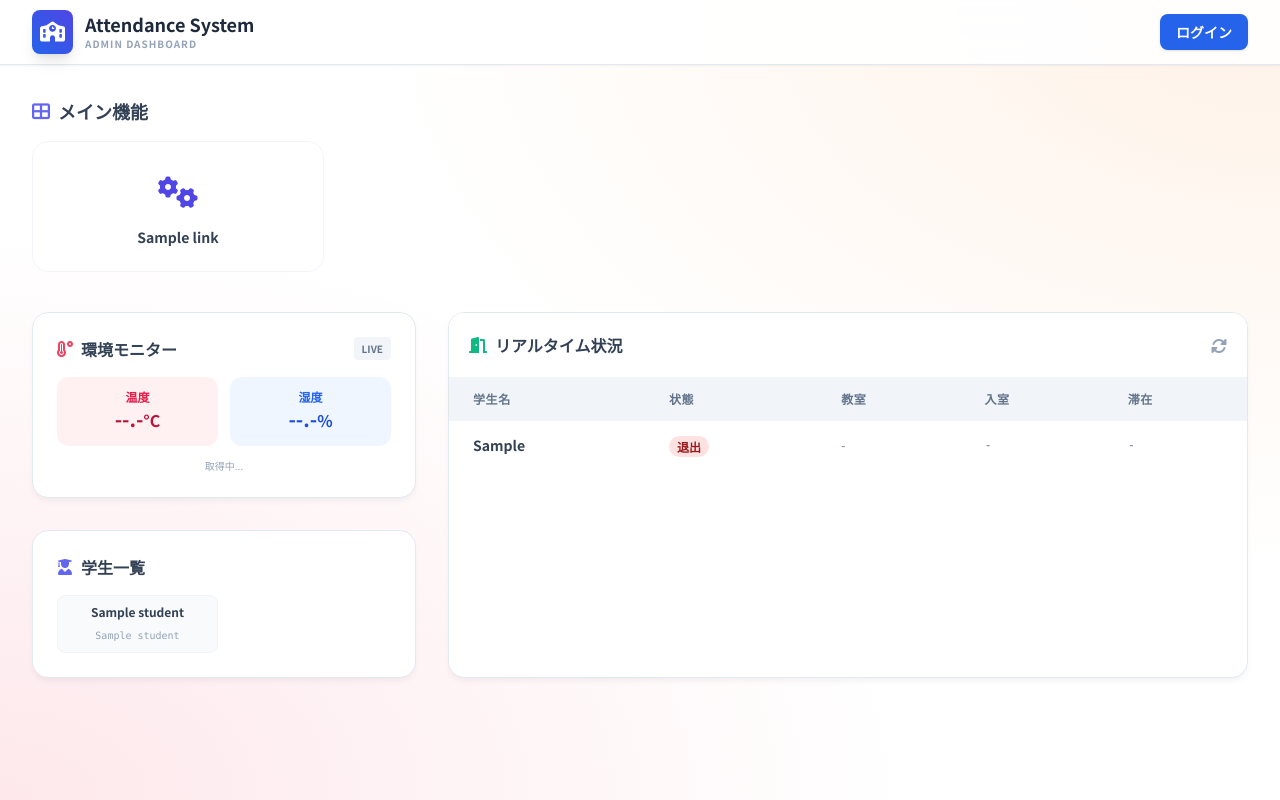
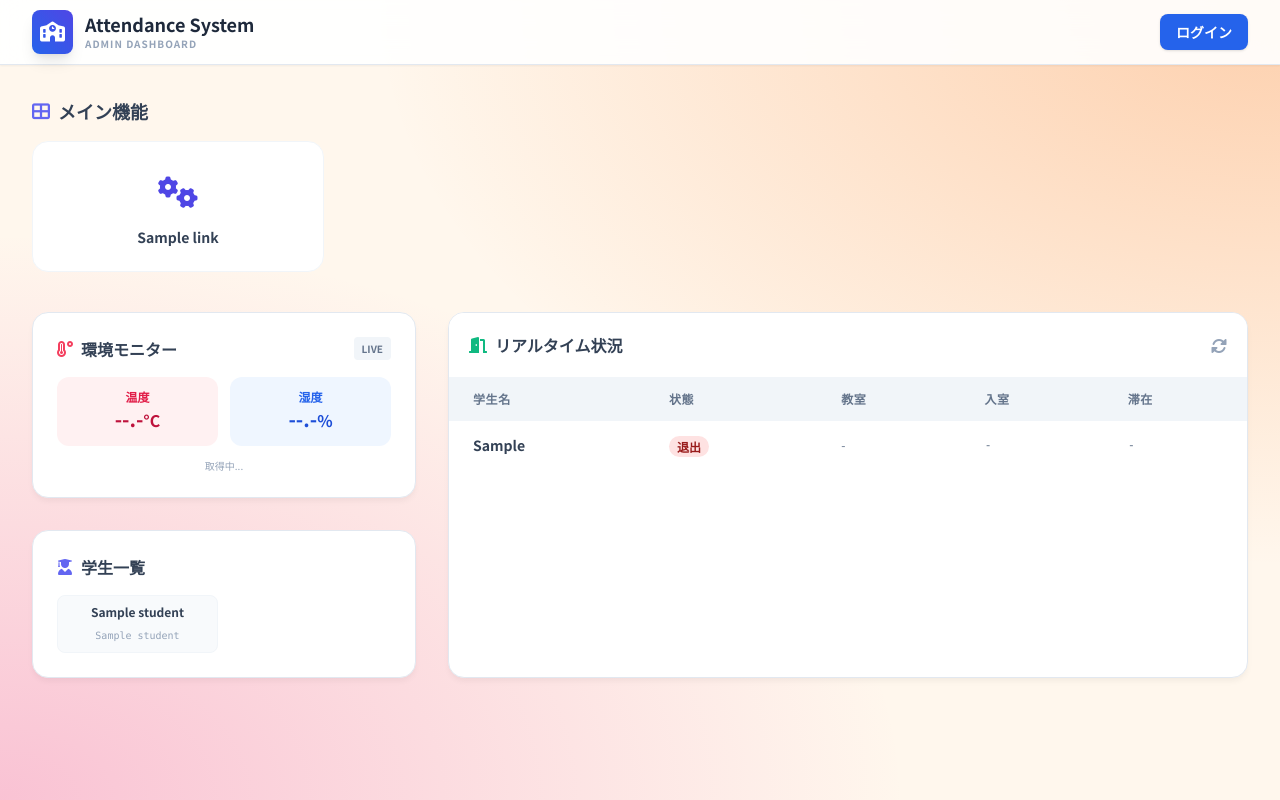
Before and after one commit to tea859/linebot-attendance, a Flask app: template templates/index.html in a window 1280 px wide. Run offline with Flask 3, Linux system fonts and the light colour scheme; the template is opened without the code that fills it: most values are stand-ins (such as "Sample title", 1, 10 or a date in 2020); data that the repository does not hold is empty; some libraries are stand-ins or nearby versions.

Commit message:
Update index.html

```diff
--- a/templates/index.html
+++ b/templates/index.html
@@ -11,12 +11,11 @@
     <style>
         body {
             font-family: 'Noto Sans JP', sans-serif;
-            /* ベースは白に近いクリーム */
-            background-color: #ffffff;
-            /* 右上からオレンジ、左下からローズピンク */
+            background-color: #fff7ed;
+            /* オレンジとピンクをしっかり主張 */
             background-image:
-                radial-gradient(at 100% 0%, rgba(251, 146, 60, 0.12) 0%, transparent 50%),
-                radial-gradient(at 0% 100%, rgba(244, 63, 94, 0.12) 0%, transparent 50%);
+                radial-gradient(at 100% 0%, rgba(249, 115, 22, 0.3) 0%, transparent 50%),
+                radial-gradient(at 0% 100%, rgba(236, 72, 153, 0.3) 0%, transparent 50%);
             background-attachment: fixed;
             background-size: cover;
             color: #334155;
```
